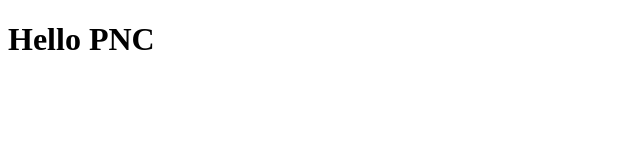
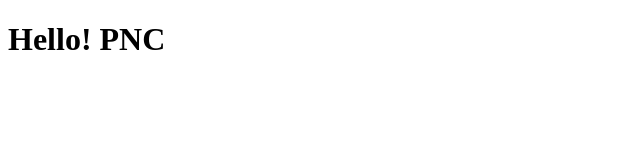
Before and after one commit to animeoncean/GIT_practice1, a plain HTML site: page index.html in a window 1280 px wide. Shown: the full height of the page, 0-640 px from the left. Drawn offline with Linux system fonts and the light colour scheme.

```diff
--- a/index.html
+++ b/index.html
@@ -7,6 +7,6 @@
     <title>Document</title>
 </head>
 <body>
-    <h1>Hello PNC</h1>
+    <h1>Hello! PNC</h1>
 </body>
 </html>
```
